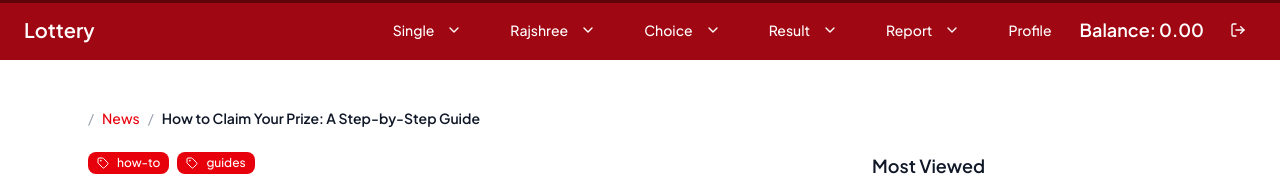
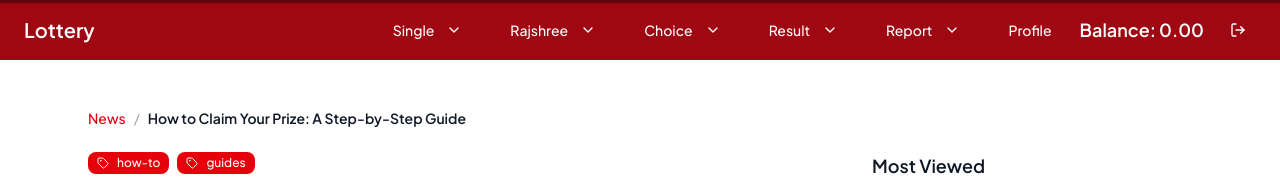
Before and after one commit to mesi21ori/Lottery-2, a Next.js app: page /news/news/how-to-claim-your-prize in a window 1280 px wide. Shown: the top 187 px of the page. Built offline with nearby package versions, Linux system fonts and the light colour scheme.

Commit message:
update on the url of the detail news section

```diff
--- a/app/news/news/[slug]/page.tsx
+++ b/app/news/news/[slug]/page.tsx
@@ -98,8 +98,6 @@ export default async function NewsDetailPage({ params }: Props) {
         {/* Breadcrumb */}
         <nav aria-label="Breadcrumb" className="mb-6 text-sm">
           <ol className="flex items-center gap-2 text-gray-600 dark:text-gray-300">
-
-            <li className="text-gray-400">{'/'}</li>
             <li>
               <Link href="/news" className="font-medium text-red-600 hover:text-red-700">
                 News
```
